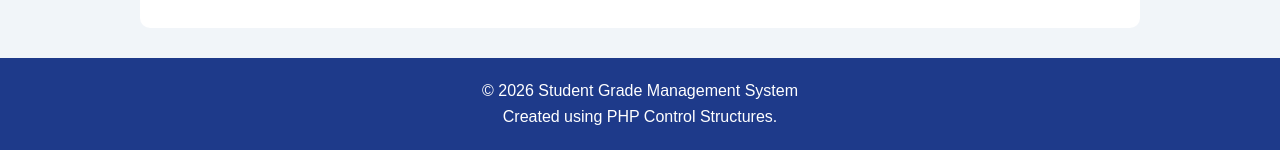
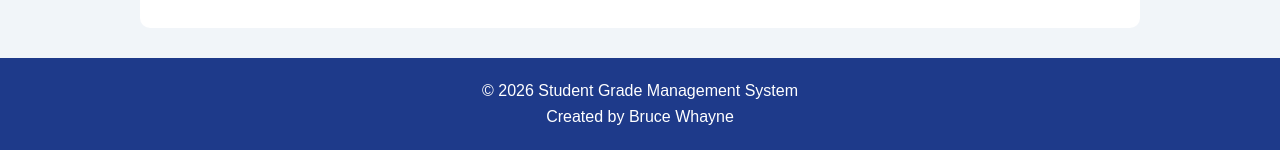
Before and after one commit to whyne07/Php_Control, a PHP site: page / in a window 1280 px wide. Shown: the part 1573-1723 px from the top of the page. Run offline with PHP 8.4, Linux system fonts and the light colour scheme.

Commit message:
Changed "using PHP Control Structures." into "by Bruce Whayne" in footer.php

```diff
--- a/footer.php
+++ b/footer.php
@@ -2,7 +2,7 @@
 
 <footer>
     <p>&copy; 2026 Student Grade Management System</p>
-    <p>Created using PHP Control Structures.</p>
+    <p>Created by Bruce Whayne</p>
 </footer>
 
 </body>
```
